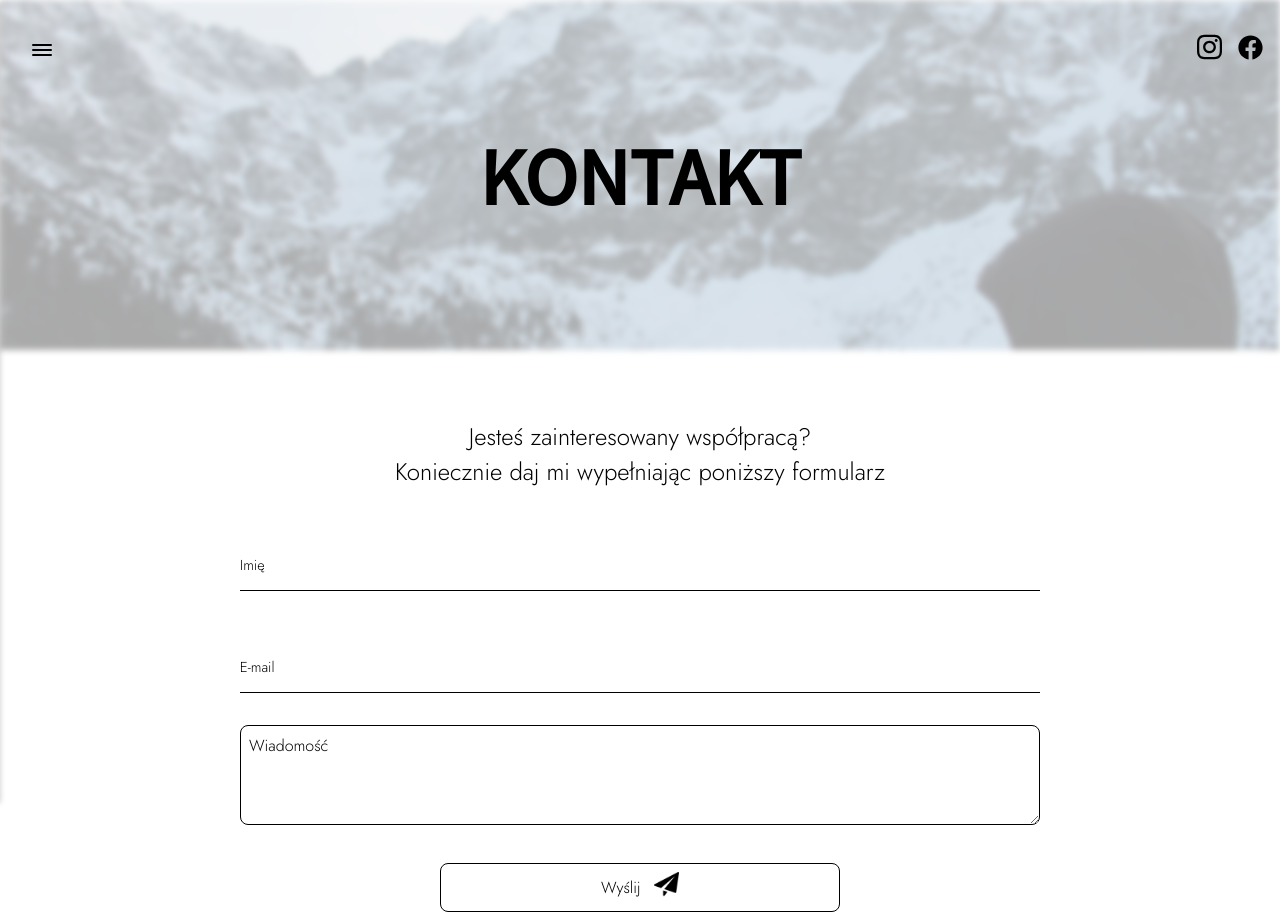
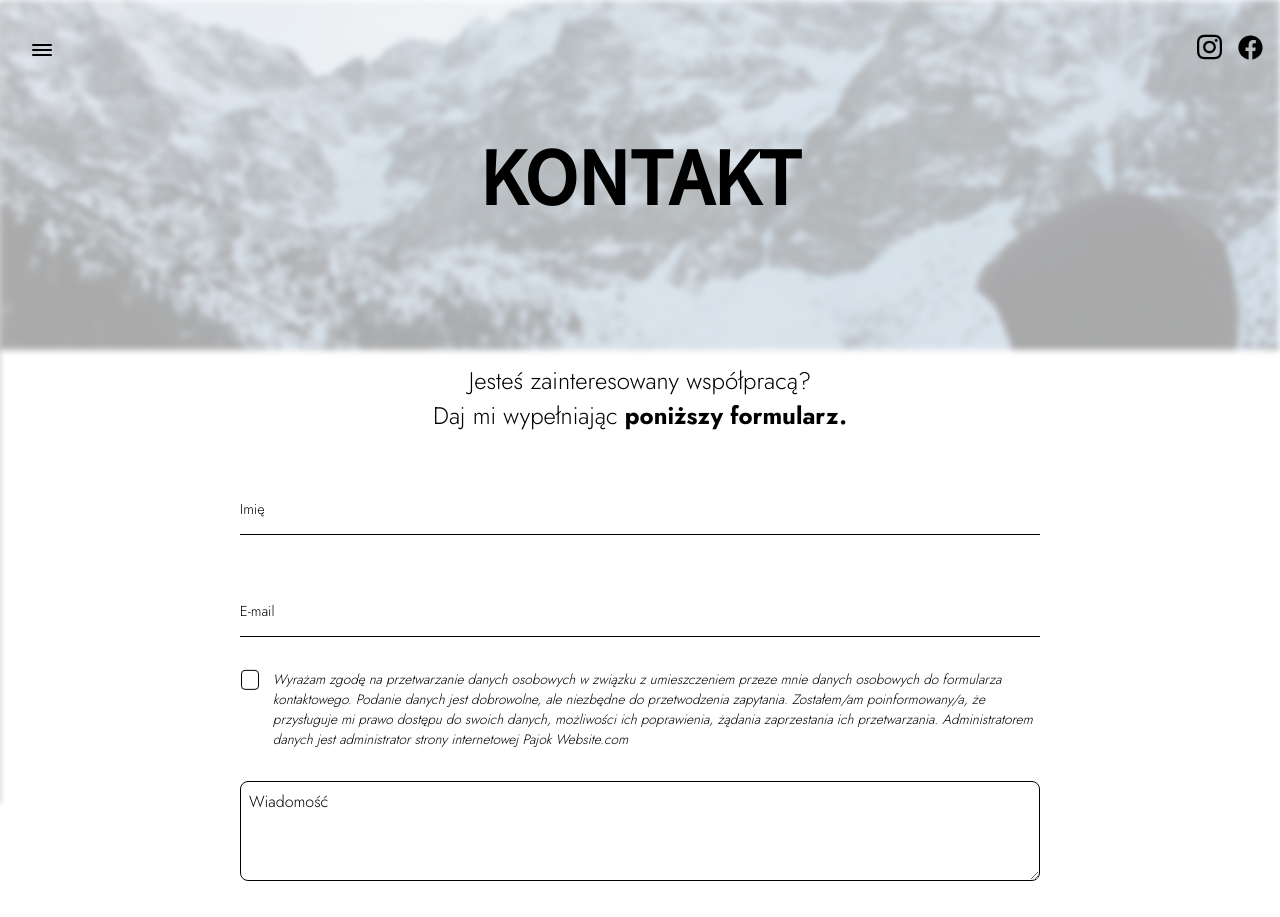
Before and after one commit to AdrianBroek/pajokWebsite, a React (Create React App) app: page /kontakt in a window 1280 px wide. Shown: the top 917 px of the page. Built offline with nearby package versions, Linux system fonts and the light colour scheme; no server answers; a web font is replaced by a local one.

Commit message:
added agreedment to contact form

```diff
--- a/src/animation.js
+++ b/src/animation.js
@@ -171,6 +171,29 @@ export const moveLink = {
     }
 }
 
-export const photoAnim = {
+export const svgAnimate = {
+    hidden: {
+        rotate: -180
+    },
+    visible: {
+        rotate: 0,
+        transition: { duration: 1 }
+    }
+}
 
+export const pathAnimate = {
+    hidden: {
+        opacity: 0,
+        pathLength: 0,
+        fill: '#fff',
+    },
+    visible: {
+        opacity: 1,
+        pathLength: 1,
+        fill: '#0ec717',
+        transition: {
+            duration: .5,
+            ease: "easeInOut"
+        }
+    }
 }
--- a/src/pages/ContactPage.js
+++ b/src/pages/ContactPage.js
@@ -17,17 +17,20 @@ import {
 }
 from '../style/styles'
 
+
 import styled from 'styled-components'
 import { motion } from 'framer-motion'
 import {Icon} from '../style/styles'
 
-import {PageAnimation, buttonAnim} from '../animation'
+import {PageAnimation, svgAnimate, pathAnimate} from '../animation'
 
 const ContactPage = () => {
     const api_key = process.env.REACT_APP_API_KEY
     const [load, setLoad] = useState(false)
     const [success, setSuccess] = useState(false)
+    const [agree, setAgreed] = useState(false)
     const form = useRef();
+    const check = useRef()
 
     const sendEmail = (e) => {
       setLoad(true)
@@ -72,22 +75,52 @@ const ContactPage = () => {
             <ContactCont>
                 <div className='pCont'>
                     <p>Jesteś zainteresowany współpracą?</p>
-                    <p>Koniecznie daj mi wypełniając poniższy formularz</p>
+                    <p>Daj mi wypełniając <b>poniższy formularz.</b></p>
                 </div>
                 <Form ref={form} onSubmit={sendEmail}>
                     <InputContainer>
-                        <input required type="text" name="user_name" id="user_name" />
+                        <input minLength='3' required type="text" name="user_name" id="user_name" />
                         <label className="label-name">
                             <span className="content-name">Imię</span>
                         </label>
                     </InputContainer>
                     <InputContainer>
-                        <input required type="text" name="user_email" id="user_email"/>
+                        <input required type="email" name="user_email" id="user_email"/>
                         <label className="label-name">
                         <span className="content-name">E-mail</span></label>
                     </InputContainer>
+                    <div className="agreement" onClick={() => setAgreed(!agree)}>
+                        <input checked={agree} required type="checkbox"/>
+                        <div className="svgContainer">
+                            <motion.svg
+                                className="agreedSvg"
+                                xmlns="http://www.w3.org/2000/svg"
+                                viewBox="0 0 448 512">
+                                <motion.path
+                                    variants={pathAnimate}
+                                    initial='hidden'
+                                    animate={ agree ? 'visible' : 'hidden'}
+                                    d="M438.6 105.4C451.1 117.9 451.1 138.1
+                                    438.6 150.6L182.6 406.6C170.1 419.1 149.9
+                                    419.1 137.4 406.6L9.372 278.6C-3.124
+                                    266.1-3.124 245.9 9.372 233.4C21.87 220.9
+                                    42.13 220.9 54.63 233.4L159.1 338.7L393.4
+                                    105.4C405.9 92.88 426.1 92.88 438.6 105.4H438.6z"
+                                    stroke="#0ec717"
+                                    strokeWidth="20"
+                                />
+                            </motion.svg>
+                        </div>
+                        <span className="content-name"><i>Wyrażam zgodę na przetwarzanie danych
+                        osobowych w związku z umieszczeniem przeze mnie danych osobowych do formularza kontaktowego.
+                        Podanie danych jest dobrowolne, ale niezbędne do przetwodzenia zapytania.
+                        Zostałem/am poinformowany/a, że przysługuje mi prawo dostępu do swoich
+                        danych, możliwości ich poprawienia, żądania zaprzestania ich przetwarzania.
+                        Administratorem danych jest administrator strony internetowej
+                        Pajok Website.com</i></span>
+                    </div>
                     <TextAreaContainer>
-                        <textarea maxLength="200" placeholder="Wiadomość" required name="message" />
+                        <textarea maxLength="1000" minLength='20' placeholder="Wiadomość" required name="message" />
                     </TextAreaContainer>
                     <SendBtn png={PaperPlane} gif={sendGIF}/>
                 </Form>
@@ -206,6 +239,49 @@ const Form = styled.form`
     width: 80%;
     font-weight: normal;
     font-family: 'Jost', sans-serif;
+    .agreement {
+        cursor: pointer;
+        display: flex;
+        align-items: flex-start;
+        justify-content: center;
+        column-gap: .8rem;
+        .svgContainer {
+            position: relative;
+            display: flex;
+            align-items: flex-start;
+            justify-content: center;
+            &::before {
+                content: "";
+                display: block;
+                width: 80%;
+                height: 80%;
+                border: 1px solid black;
+                border-radius: 0.25rem;
+                position: absolute;
+                top: 50%;
+                left: 50%;
+                transform: translate(-50%, -50%);
+                z-index: -1;
+            }
+        }
+        input[type="checkbox"] {
+            display: none;
+        }
+        .content-name {
+            font-size: .85rem;
+            max-height: 100px;
+            overflow-y: auto;
+            display: block;
+            &::-webkit-scrollbar {
+                width: 4px;
+            }
+        }
+        .agreedSvg {
+            max-width: 20px;
+            min-width: 20px;
+
+        }
+    }
 `
 
 const Logo = styled(Icon)`
@@ -228,6 +304,8 @@ const TextAreaContainer = styled.div`
         font-size: 1rem;
         border-radius: 0.5rem;
         padding: .5rem .5rem;
+        max-height: 280px;
+        max-width: 100%;min-width: 100%;
         &::placeholder {
             font-size: 1rem;
             font-weight: 300;
```
Also changed, not shown: src/images/aboutMe/check.svg (added).
